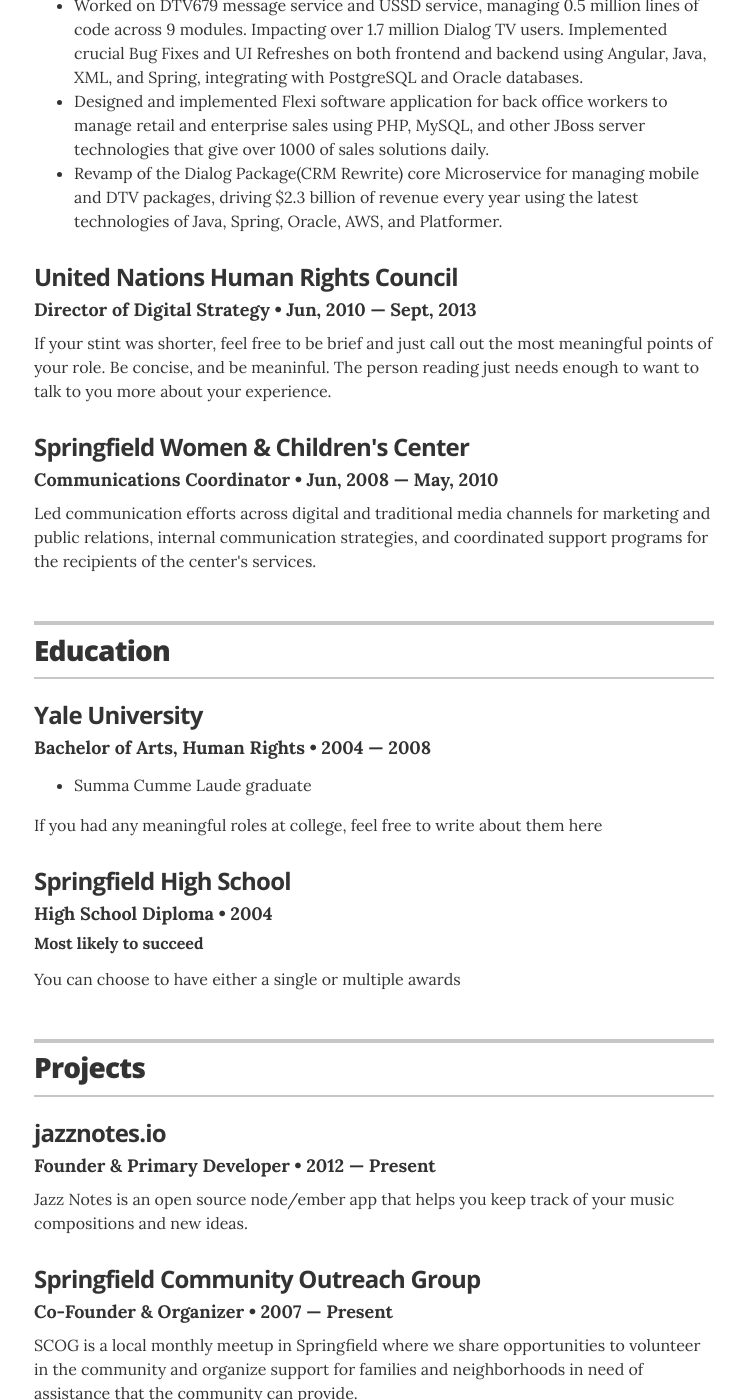
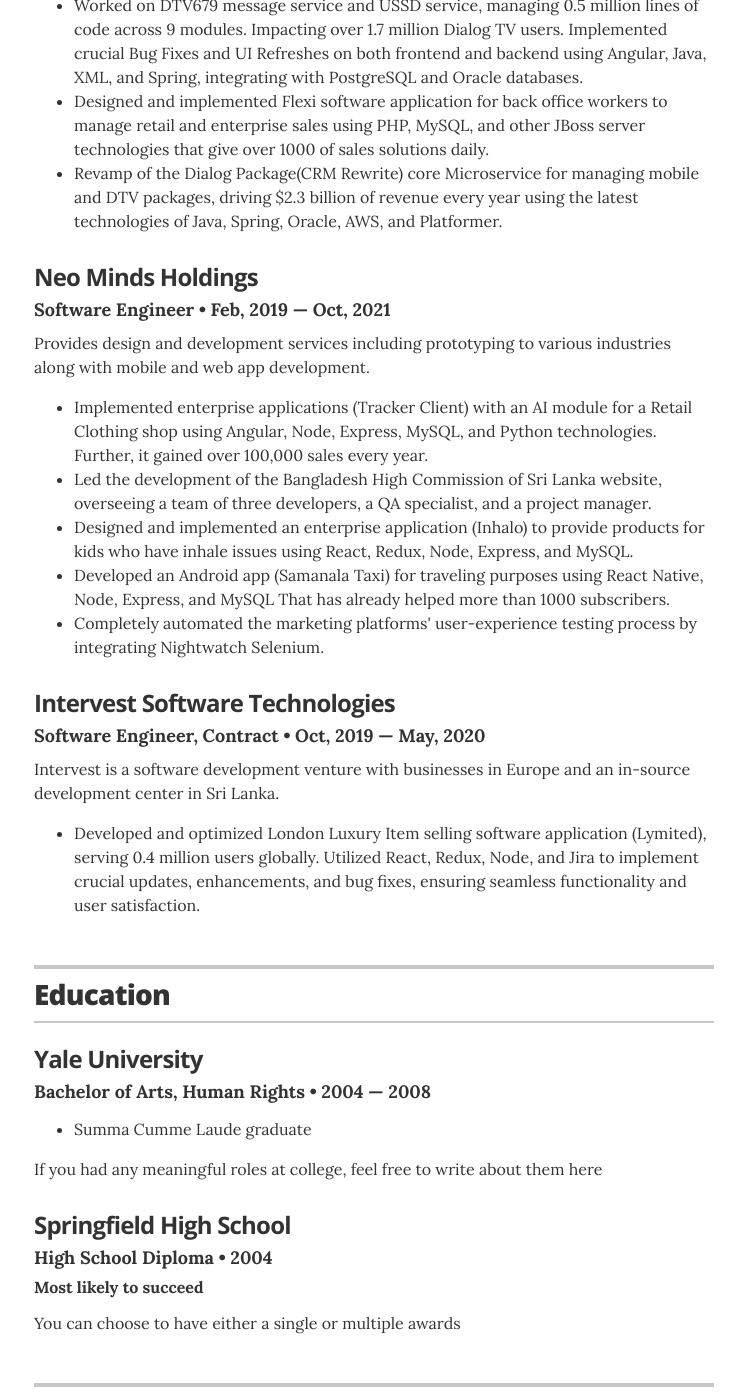
Before and after one commit to GihanMaheshWijesuriya/resume, a Jekyll site: the page built from index.html, in a window 1280 px wide and 1400 px high, scrolled down 827 px. Shown: the whole window, without its empty margins (266-1011 px from the left). Built offline with Jekyll 4.4.1, drawn with Linux system fonts in a browser that asks for light colours.

Commit message:
change config

```diff
--- a/_data/experience.yml
+++ b/_data/experience.yml
@@ -6,14 +6,14 @@
   summary: This is one of Sri Lanka's largest telecommunications service providers, and the country's largest mobile network operator with 17.1 million subscribers which amounts to 57% of the Sri Lankan mobile market.	<ul class="resume-item-list"><li>Worked on DTV679 message service and USSD service, managing 0.5 million lines of code across 9 modules. Impacting over 1.7 million Dialog TV users. Implemented crucial Bug Fixes and UI Refreshes on both frontend and backend using Angular, Java, XML, and Spring, integrating with PostgreSQL and Oracle databases.</li><li>Designed and implemented Flexi software application for back office workers to manage retail and enterprise sales using PHP, MySQL, and other JBoss server technologies that give over 1000 of sales solutions daily.</li><li>Revamp of the Dialog Package(CRM Rewrite) core Microservice for managing mobile and DTV packages, driving $2.3 billion of revenue every year using the latest technologies of Java, Spring, Oracle, AWS, and Platformer.</li></ul>
 
 # Director of Digital Stratgy
-- company: United Nations Human Rights Council
-  position: Director of Digital Strategy
-  duration:  Jun, 2010 &mdash; Sept, 2013
-  summary: If your stint was shorter, feel free to be brief and just call out the most meaningful points of your role. Be concise, and be meaninful. The person reading just needs enough to want to talk to you more about your experience.
+- company: Neo Minds Holdings
+  position: Software Engineer
+  duration:  Feb, 2019 &mdash; Oct, 2021
+  summary: Provides design and development services including prototyping to various industries along with mobile and web app development.  <ul class="resume-item-list"><li>Implemented enterprise applications (Tracker Client) with an AI module for a Retail Clothing shop using Angular, Node, Express, MySQL, and Python technologies. Further, it gained over 100,000 sales every year.</li><li>Led the development of the Bangladesh High Commission of Sri Lanka website, overseeing a team of three developers, a QA specialist, and a project manager.</li><li>Designed and implemented an enterprise application (Inhalo) to provide products for kids who have inhale issues using React, Redux, Node, Express, and MySQL.</li><li>Developed an Android app (Samanala Taxi) for traveling purposes using React Native, Node, Express, and MySQL That has already helped more than 1000 subscribers.</li><li>Completely automated the marketing platforms' user-experience testing process by integrating Nightwatch Selenium.</li></ul>
 
 
 # Communications Coordinator
-- company: Springfield Women & Children's Center
-  position: Communications Coordinator
-  duration:   Jun, 2008  &mdash; May, 2010
-  summary: Led communication efforts across digital and traditional media channels for marketing and public relations, internal communication strategies, and coordinated support programs for the recipients of the center's services.
+- company: Intervest Software Technologies
+  position: Software Engineer, Contract
+  duration:   Oct, 2019  &mdash; May, 2020
+  summary: Intervest is a software development venture with businesses in Europe and an in-source development center in Sri Lanka.  <ul class="resume-item-list"><li>Developed and optimized London Luxury Item selling software application (Lymited), serving 0.4 million users globally. Utilized React, Redux, Node, and Jira to implement crucial updates, enhancements, and bug fixes, ensuring seamless functionality and user satisfaction.</li></ul>
```
